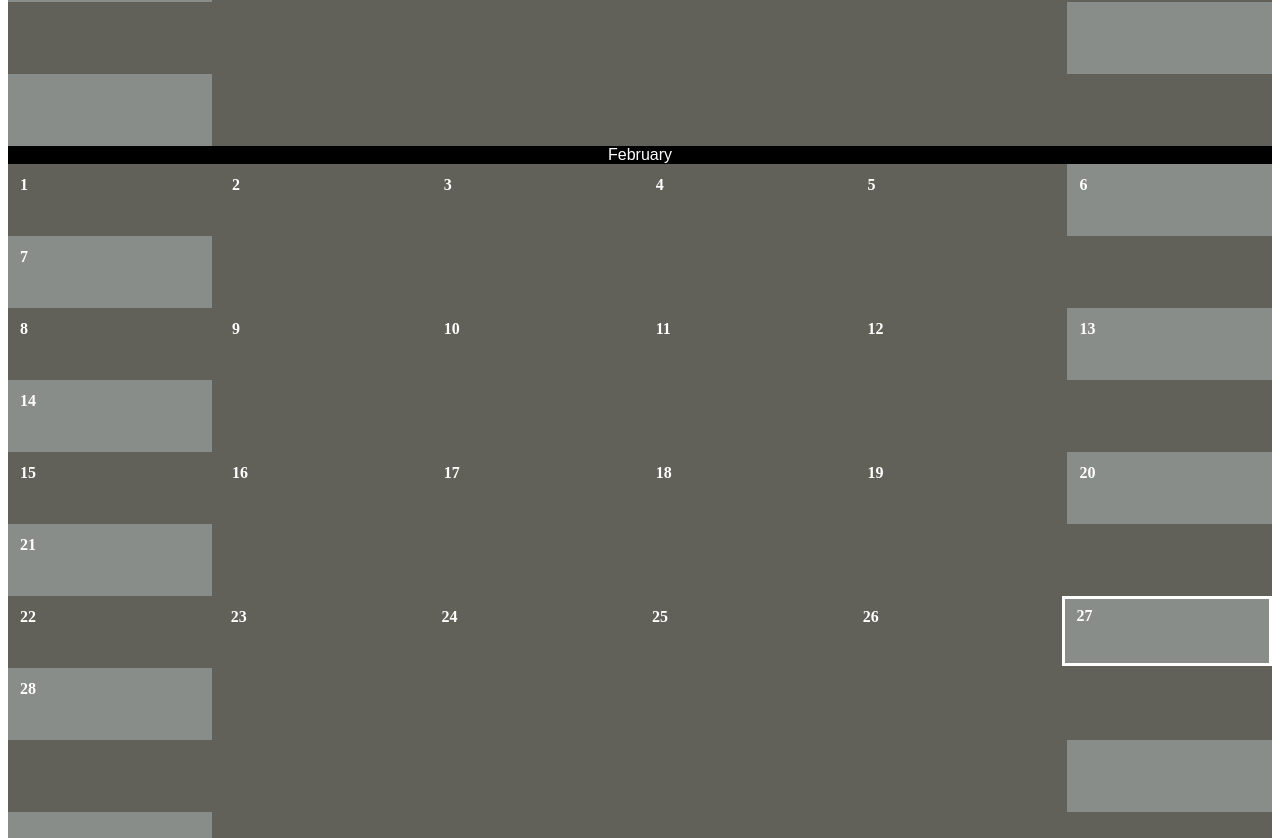
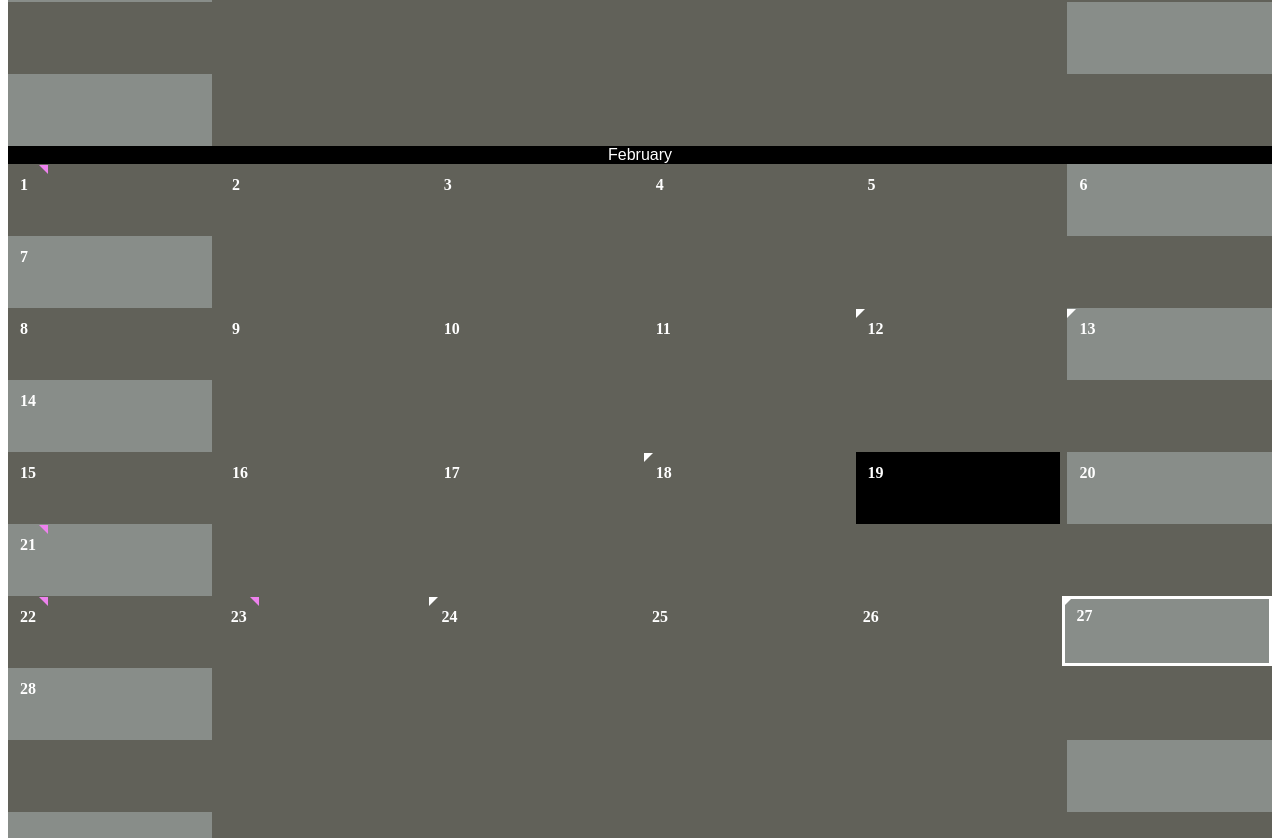
Before and after one commit to Dipmalya/ReactCalendar, a React app: page / in a window 1280 px wide. Shown: the part 1122-1960 px from the top of the page. Built offline with nearby package versions, Linux system fonts and the light colour scheme; the HTML template or start-up script is replaced by a standard one.

Commit message:
Added filters for dates

```diff
--- a/src/components/Calendar.jsx
+++ b/src/components/Calendar.jsx
@@ -21,15 +21,37 @@ export default class CustomCalendar extends Component {
   findDateDiff(currentDate, endDate) {
     return moment(currentDate, 'YYYY-MM-DD').diff(moment(endDate, 'YYYY-MM-DD'), 'days');
   }
+  createDate(monthIndex, dayCount) {
+    let date = `${new Date().getFullYear()}-${monthIndex}-`;
+    if (parseInt(dayCount) < 10) {
+      date += `0${dayCount}`
+    } else {
+      date += `${dayCount}`
+    }
+    return date;
+  }
   getDateClass(dayCount) {
-    const { monthIndex, currentDate } = this.props;
+    const { monthIndex, currentDate, lastDate, whiteBorders, violetBorders } = this.props;
     let classString = "";
     if (this.getDateString(`${new Date().getFullYear()}-${monthIndex}-${dayCount}`) ===
       this.getDateString(currentDate)) {
-      classString += "current-day";
+      classString += "current-day ";
     }
     if (this.findDateDiff(currentDate, `${new Date().getFullYear()}-${monthIndex}-${dayCount}`) > 30) {
-      classString += "disable-day";
+      classString += "disable-day ";
+    }
+    if (this.findDateDiff(lastDate, `${new Date().getFullYear()}-${monthIndex}-${dayCount}`) < 0) {
+      classString += "disable-day ";
+    }
+    if (violetBorders.includes(this.createDate(monthIndex, dayCount))) {
+      classString += "border-violet ";
+    }
+    if (whiteBorders.includes(this.createDate(monthIndex, dayCount))) {
+      classString += "border-white ";
+    }
+    if (this.getDateString(`${new Date().getFullYear()}-${monthIndex}-${dayCount}`) ===
+    this.getDateString("2021-02-19")) {
+      classString += "black-back ";
     }
     return classString
   }
--- a/src/components/Main.jsx
+++ b/src/components/Main.jsx
@@ -3,6 +3,26 @@ import CustomCalendar from "./Calendar";
 import { DayIndex } from "./dayconfig";
 
 export default function Main() {
+  const whiteDates = [
+    "2021-02-12",
+    "2021-02-13",
+    "2021-02-18",
+    "2021-02-27",
+    "2021-02-24",
+    "2021-03-02",
+    "2021-03-15",
+    "2021-04-08"
+  ];
+  const violetDates = [
+    "2021-02-21",
+    "2021-02-22",
+    "2021-02-23",
+    "2021-02-01",
+    "2021-03-09",
+    "2021-03-10",
+    "2021-03-11",
+    "2021-03-12",
+  ]
   return (
     <div className="row m-4">
       <div className="col-md-9">
@@ -23,6 +43,9 @@ export default function Main() {
           {["01", "02", "03", "04", "05", "06", "07", "08", "09"].map((item, index) => (
             <CustomCalendar
             currentDate="2021-02-27"
+            lastDate="2021-09-12"
+            whiteBorders={whiteDates}
+            violetBorders={violetDates}
             monthIndex={item}
             />
           ))}
--- a/src/components/index.css
+++ b/src/components/index.css
@@ -39,6 +39,29 @@
   border: 3px solid white;
   padding: 0.5rem 0.75rem;
 }
+.border-violet::before {
+  content: '';
+  position: absolute;
+  top: auto;
+  right: auto;
+  margin: -11px 19px;
+  border-top: 9px solid violet;
+  border-left: 9px solid transparent;
+  width: 0;
+}
+.border-white::before {
+  content: '';
+  position: absolute;
+  top: auto;
+  left: auto;
+  margin: -11px -12px;
+  border-top: 9px solid white;
+  border-right: 9px solid transparent;
+  width: 0;
+}
+.black-back {
+  background: black;
+}
 .disable-day {
   color: rgb(182, 177, 177);
 }
```
